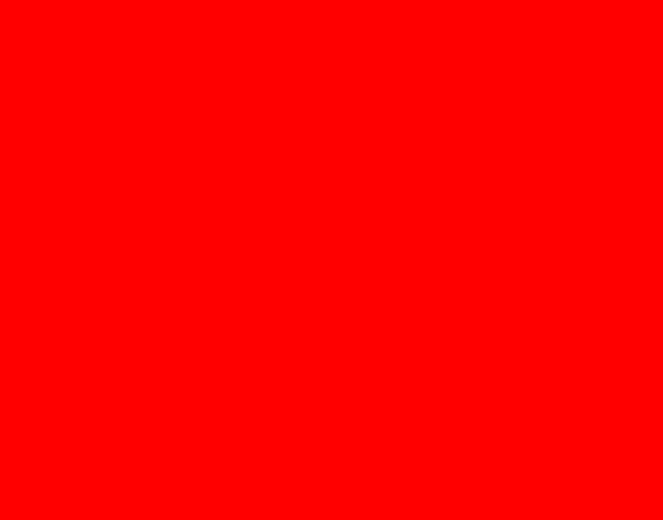
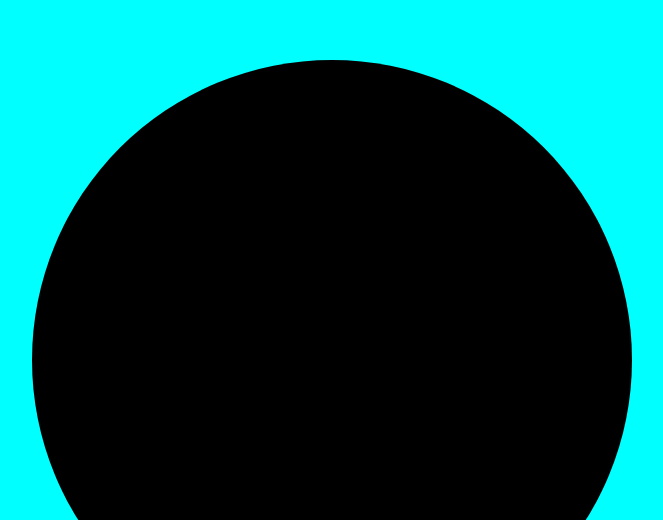
Before and after one commit to dopplerreflect/art-with-controls, a React (Vite) app: page /One in a window 1280 px wide. Shown: the part 280-800 px from the top of the page, without its empty margins (308-971 px from the left). Built offline with nearby package versions, Linux system fonts and the light colour scheme.

Commit message:
handle controls with a reducer

```diff
--- a/src/Image.css
+++ b/src/Image.css
@@ -16,3 +16,7 @@
   color: white;
   background-color: black;
 }
+input {
+  display: block;
+  width: calc(100% - 3em);
+}
--- a/src/gallery/One.tsx
+++ b/src/gallery/One.tsx
@@ -1,5 +1,29 @@
-import { ChangeEvent, MutableRefObject, useRef, useState } from 'react';
+import { ChangeEvent, useReducer, useRef, useState } from 'react';
 import '../Image.css';
+
+type Controls = {
+  hue: number;
+  radius: number;
+};
+
+type ReducerAction = {
+  control: string;
+  value: number;
+};
+
+const controlsInitialState: Controls = {
+  hue: 180,
+  radius: 30,
+};
+
+const reducer = (controls: Controls, action: ReducerAction) => {
+  const { control, value } = action;
+  switch (control) {
+    default:
+      return { ...controls, [control]: value };
+  }
+};
+
 const One = () => {
   const controlsRef = useRef<HTMLDivElement>(null);
   const toggleControls = () => {
@@ -7,20 +31,37 @@ const One = () => {
     controls.classList.toggle('hidden');
   };
 
-  const [hue, setHue] = useState(0);
-  const handleRangeChange = (event: ChangeEvent<HTMLInputElement>) => {
-    setHue(Number(event.target.value));
+  const [controls, dispatch] = useReducer(reducer, controlsInitialState);
+
+  const handleControlChange = (event: ChangeEvent<HTMLInputElement>) => {
+    dispatch({ control: event.target.name, value: Number(event.target.value) });
   };
 
   return (
     <div className='Container'>
       <div ref={controlsRef} className='Controls hidden'>
         CONTROLS
-        <input type='range' min={0} max={359} value={hue} onChange={handleRangeChange} />
+        <input
+          name='hue'
+          type='range'
+          min={0}
+          max={359}
+          value={controls.hue}
+          onChange={handleControlChange}
+        />
+        <input
+          name='radius'
+          type='range'
+          min={1}
+          max={64}
+          value={controls.radius}
+          onChange={handleControlChange}
+        />
       </div>
       <div className='Image' onClick={toggleControls}>
         <svg xmlns='http://www.w3.org/2000/svg' viewBox='0 0 128 128'>
-          <rect width={128} height={128} fill={`hsl(${hue}, 100%, 50%)`} />
+          <rect width={128} height={128} fill={`hsl(${controls.hue}, 100%, 50%)`} />
+          <circle cx={64} cy={64} r={controls.radius} />
         </svg>
       </div>
     </div>
--- a/src/index.css
+++ b/src/index.css
@@ -1,13 +1,12 @@
 body {
+  overflow: hidden;
   margin: 0;
-  font-family: -apple-system, BlinkMacSystemFont, 'Segoe UI', 'Roboto', 'Oxygen',
-    'Ubuntu', 'Cantarell', 'Fira Sans', 'Droid Sans', 'Helvetica Neue',
-    sans-serif;
+  font-family: -apple-system, BlinkMacSystemFont, 'Segoe UI', 'Roboto', 'Oxygen', 'Ubuntu',
+    'Cantarell', 'Fira Sans', 'Droid Sans', 'Helvetica Neue', sans-serif;
   -webkit-font-smoothing: antialiased;
   -moz-osx-font-smoothing: grayscale;
 }
 
 code {
-  font-family: source-code-pro, Menlo, Monaco, Consolas, 'Courier New',
-    monospace;
+  font-family: source-code-pro, Menlo, Monaco, Consolas, 'Courier New', monospace;
 }
```
